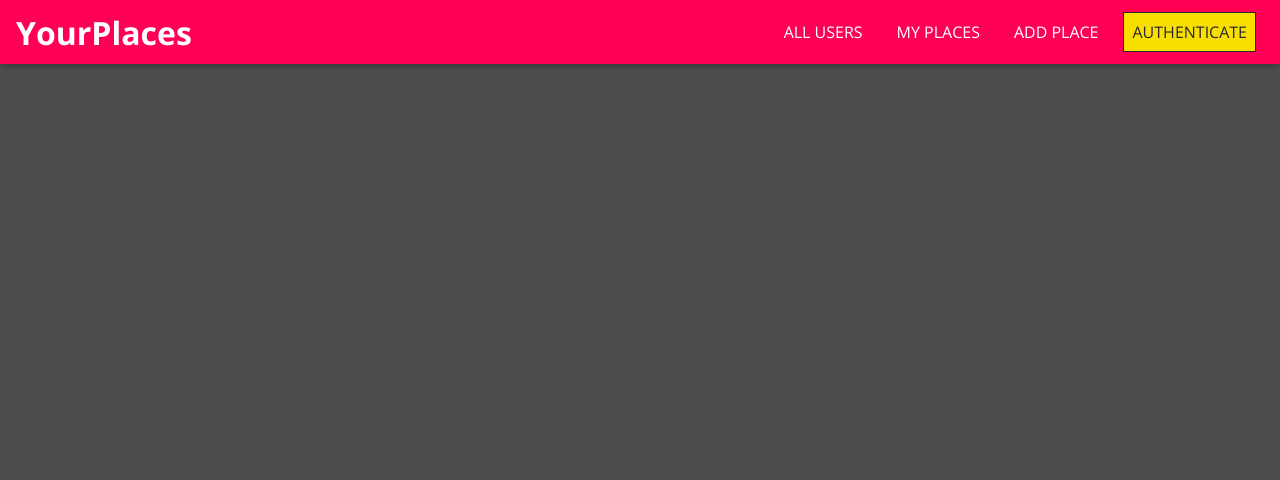
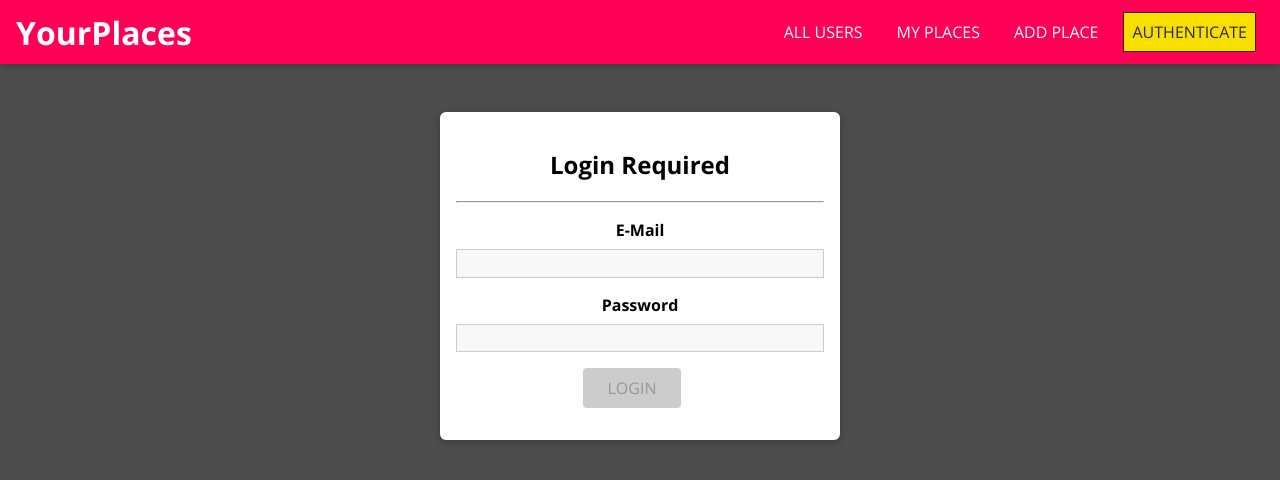
Before and after one commit to Adi72Hzb/locationgram, a React (Create React App) app: page /auth in a window 1280 px wide. Shown: the top 480 px of the page. Built offline with nearby package versions, Linux system fonts and the light colour scheme.

Commit message:
added login

```diff
--- a/src/App.js
+++ b/src/App.js
@@ -5,6 +5,8 @@ import NewPlace from './places/pages/NewPlace';
 import Users from './users/pages/Users';
 import UserPlaces from './places/pages/UserPlaces';
 import MainNavigation from './shared/components/Navigation/MainNavigation';
+import UpdatePlace from './places/pages/UpdatePlace';
+import Auth from './users/pages/Auth';
 
 const App = () => {
   return (
@@ -12,9 +14,11 @@ const App = () => {
       <MainNavigation/>
     <main>
       <Routes>
-            <Route path="/" element={<Users/>} exact={true}/>
+            <Route path="/" element={<Users/>} exact/>
             <Route path="/:userId/places" element ={<UserPlaces/>} exact/>
-            <Route path="/places/new" element={<NewPlace/>} exact={true}/>
+            <Route path="/places/new" element={<NewPlace/>} exact/>
+            <Route path="/places/:placeId" element={<UpdatePlace/>}></Route>
+            <Route path="/auth" element={<Auth/>}></Route>
       </Routes>
     </main>
 
--- a/src/places/components/PlaceList.js
+++ b/src/places/components/PlaceList.js
@@ -2,6 +2,7 @@ import React from "react";
 
 import Card from "../../shared/components/UIElements/Card";
 import PlaceItem from "./PlaceItem";
+import Button from "../../shared/components/FormElements/Button";
 import './PlaceList.css';
 
 const PlaceList = props => {
@@ -9,7 +10,7 @@ const PlaceList = props => {
         return <div className="place-list center">
             <Card>
                 <h2>No Places Found.Maybe Create ONE?</h2>
-                <button>Share Place</button>
+                <Button to="/places/new">Share Place</Button>
             </Card>
         </div>
     }
--- a/src/places/pages/NewPlace.js
+++ b/src/places/pages/NewPlace.js
@@ -1,41 +1,17 @@
-import React, { useCallback , useReducer } from "react";
+import React from "react";
 
 import Input from "../../shared/components/FormElements/Input";
 import Button from "../../shared/components/FormElements/Button";
-import { VALIDATOR_MINLENGTH, VALIDATOR_REQUIRE } from "../../shared/util/validators";
-import './NewPlace.css';
+import {
+    VALIDATOR_MINLENGTH,
+    VALIDATOR_REQUIRE
+} from "../../shared/util/validators";
+import { useForm } from "../../shared/hooks/form-hook";
+import './PlaceForm.css';
 
-
-const formReducer = (state, action) => {
-    switch(action.type){
-        case 'INPUT_CHANGE':
-            let formisValid = true;
-            for(const inputId in state.inputs){
-                if(inputId === action.inputId){
-                    formisValid = formisValid && action.isValid;
-                }else{
-                    formisValid = formisValid && state.inputs[inputId].isValid;
-                }
-            }
-            return {
-                ...state,
-                inputs: {
-                    ...state.inputs,
-                    [action.inputId]: {
-                        value: action.value,
-                        isValid: action.isValid
-                    }
-                },
-                isValid: formisValid
-            };
-        default:
-            return state;
-    }
-};
 const NewPlace = () =>{
-
-    const [formState , dispatch] = useReducer(formReducer , {
-        inputs: {
+    const [formState , inputHandler ] = useForm(
+        {
         title: {
             value: '',
             isValid: false
@@ -43,25 +19,22 @@ const NewPlace = () =>{
         description: {
             value: '',
             isValid: false
+        },
+        address: {
+            value: '',
+            isValid: false
         }
     },
-        isValid: false
-    });
+    false
+    );
 
-    const inputHandler = useCallback((id , value ,isValid) => {
-        dispatch({
-            type: 'INPUT_CHANGE',
-            value : value,
-            isValid : isValid,
-            inputId : id
-        })
-
-    },[]);
     const placeSubmitHandler = event => {
         event.preventDefault();
         console.log(formState.inputs);//SEND THIS TO THE BACKEND.
     };
-    return <form className="place-form" onSubmit={placeSubmitHandler}>
+
+    return (
+        <form className="place-form" onSubmit={placeSubmitHandler}>
             <Input
             id="title"
             element="input"
@@ -90,7 +63,8 @@ const NewPlace = () =>{
         <Button type="submit" disabled={!formState.isValid}>
             ADD PLACE
         </Button>
-    </form>;
+        </form>
+    );
 }
 
 export default NewPlace;
--- /dev/null
+++ b/src/places/pages/UpdatePlace.js
@@ -0,0 +1,114 @@
+import React ,{ useEffect ,useState} from "react";
+import { useParams } from "react-router-dom";
+
+import Input from "../../shared/components/FormElements/Input";
+import Button from "../../shared/components/FormElements/Button";
+import Card from "../../shared/components/UIElements/Card";
+import { VALIDATOR_MINLENGTH, VALIDATOR_REQUIRE } from "../../shared/util/validators";
+import { useForm } from "../../shared/hooks/form-hook";
+import './PlaceForm.css';
+
+const DUMMY_PLACES = [
+    {
+        id: 'p1',
+        title: 'Nit Rourkela',
+        description: 'My college',
+        imageUrl: 'https://www.thestatesman.com/wp-content/uploads/2019/06/nit.jpg',
+        address: 'Bisra Rd, National Institute of Technology, Jindal Colony, Udit Nagar, Rourkela, Odisha 769001',
+        location: {
+            lat:22.2546516,
+            lng:84.8983824
+        },
+        creator: 'u1'
+    }
+];
+
+const UpdatePlace = () => {
+
+    const [isLoading , setIsLoading] = useState(true);
+
+    const placeId = useParams().placeId;
+
+    const [formState,inputHandler,setFormData] = useForm({
+        title: {
+            value: '',
+            isValid: false
+        },
+        description: {
+            value: '',
+            isValid: false
+        }
+    } , false);
+
+    const identifiedPlace = DUMMY_PLACES.find(place => place.id === placeId);
+
+    useEffect(()=>{
+        if(identifiedPlace){
+            setFormData({
+                title: {
+                    value: identifiedPlace.title,
+                    isValid: true
+                },
+                description: {
+                    value: identifiedPlace.description,
+                    isValid: true
+                }
+            },true);
+        }
+        setIsLoading(false);
+    },[setFormData , identifiedPlace]);
+
+
+    const placeUpdateSubmitHandler = event => {
+        event.preventDefault();
+        console.log(formState.inputs);
+    };
+
+    if(!identifiedPlace){
+        return (
+
+            <div className="center">
+                <Card>
+                    <h2>Could Not FIND place!</h2>
+                </Card>
+            </div>
+
+        )
+    }
+
+    if(isLoading){
+        return (
+            <div className="center">
+                <h2>Loading.....</h2>
+            </div>
+        )
+    }
+    return (
+        <form className="place-form" onSubmit={placeUpdateSubmitHandler}>
+            <Input id="title"
+            element="input"
+            type="text"
+            label="Title"
+            validators={[VALIDATOR_REQUIRE()]}
+            errorText="Please Enter a valid title."
+            onInput={inputHandler}
+            initialValue={formState.inputs.title.value}
+            initialValid={formState.inputs.title.isValid}
+            />
+            <Input id="description"
+            element="textarea"
+            label="Description"
+            validators={[VALIDATOR_MINLENGTH(5)]}
+            errorText="Please Enter a valid Description(Minimum 5 Characters)."
+            onInput={inputHandler}
+            initialValue={formState.inputs.description.value}
+            initialValid={formState.inputs.description.isValid}
+            />
+            <Button type="submit" disabled={!formState.isValid}>
+                UPDATE PLACE
+            </Button>
+        </form>
+    );
+};
+
+export default UpdatePlace;
--- a/src/shared/components/FormElements/Input.js
+++ b/src/shared/components/FormElements/Input.js
@@ -23,8 +23,8 @@ const inputReducer = (state,action) =>{
 
 const Input = props => {
     const[inputState , dispatch] = useReducer(inputReducer,{
-        value: '',
-        isValid: false,
+        value: props.initialValue || '',
+        isValid: props.initialValid || false,
         isTouched:false
     });
 
--- /dev/null
+++ b/src/shared/hooks/form-hook.js
@@ -0,0 +1,61 @@
+import { useCallback , useReducer } from "react";
+
+const formReducer = (state, action) => {
+    switch(action.type){
+        case 'INPUT_CHANGE':
+            let formisValid = true;
+            for(const inputId in state.inputs){
+                if(inputId === action.inputId){
+                    formisValid = formisValid && action.isValid;
+                }else{
+                    formisValid = formisValid && state.inputs[inputId].isValid;
+                }
+            }
+            return {
+                ...state,
+                inputs: {
+                    ...state.inputs,
+                    [action.inputId]: {
+                        value: action.value,
+                        isValid: action.isValid
+                    }
+                },
+                isValid: formisValid
+            };
+        case 'SET_DATA':
+            return {
+                inputs: action.inputs,
+                isValid: action.formIsValid
+            };
+        default:
+            return state;
+    }
+};
+
+export const useForm = (initialInputs , initialFormValidity) => {
+
+    const [formState , dispatch] = useReducer(formReducer , {
+        inputs: initialInputs,
+        isValid: initialFormValidity
+    });
+
+    const inputHandler = useCallback((id , value , isValid) => {
+        dispatch({
+            type: 'INPUT_CHANGE',
+            value : value,
+            isValid : isValid,
+            inputId : id
+        })
+
+    },[]);
+
+    const setFormData = useCallback((inputData, formValidity) => {
+        dispatch({
+          type: 'SET_DATA',
+          inputs: inputData,
+          formIsValid: formValidity
+        });
+      }, []);
+
+    return [formState , inputHandler , setFormData];
+};
--- /dev/null
+++ b/src/users/pages/Auth.css
@@ -0,0 +1,15 @@
+.authentication__header {
+    color: white;
+    text-align: center;
+  }
+
+  .authentication {
+    width: 90%;
+    max-width: 25rem;
+    margin: 7rem auto;
+    text-align: center;
+  }
+
+  .authentication form {
+    margin-bottom: 1rem;
+  }
--- /dev/null
+++ b/src/users/pages/Auth.js
@@ -0,0 +1,57 @@
+import React from "react";
+
+import Card from "../../shared/components/UIElements/Card";
+import Input from "../../shared/components/FormElements/Input";
+import Button from "../../shared/components/FormElements/Button";
+// import { VALIDATOR_EMAIL , VALIDATOR_MINLENGTH } from "../../shared/util/validators";
+import { useForm } from "../../shared/hooks/form-hook";
+import './Auth.css';
+import { VALIDATOR_EMAIL, VALIDATOR_MINLENGTH } from "../../shared/util/validators";
+
+const Auth = () => {
+    const [formState, inputHandler] = useForm({
+        email: {
+            value:'',
+            isValid:false
+        },
+        password: {
+            value:'',
+            isValid:false
+        }
+    },false);
+
+    const authSubmitHandler = event => {
+        event.preventDefault();
+        console.log(formState.inputs);
+    }
+
+    return  <Card className="authentication">
+        <h2>Login Required</h2>
+        <hr />
+        <form onSubmit={authSubmitHandler}>
+            <Input
+            element="input"
+            id="email"
+            type="email"
+            label="E-Mail"
+            validators={[VALIDATOR_EMAIL()]}
+            errorText="Please enter a valid Email Address."
+            onInput={inputHandler}
+            />
+            <Input
+            element="input"
+            id="password"
+            type="password"
+            label="Password"
+            validators={[VALIDATOR_MINLENGTH(5)]}
+            errorText="Please enter a valid Password , atleast of 5 Characters."
+            onInput={inputHandler}
+            />
+            <Button type="submit" disabled={!formState.isValid}>
+                LOGIN
+            </Button>
+        </form>
+    </Card>;
+};
+
+export default Auth;
```
Also changed, not shown: src/places/components/PlaceItem.js (+35 -7 lines), src/places/pages/PlaceForm.css (renamed from src/places/pages/NewPlace.css). Lines whose indentation alone changed are shown as unchanged.
